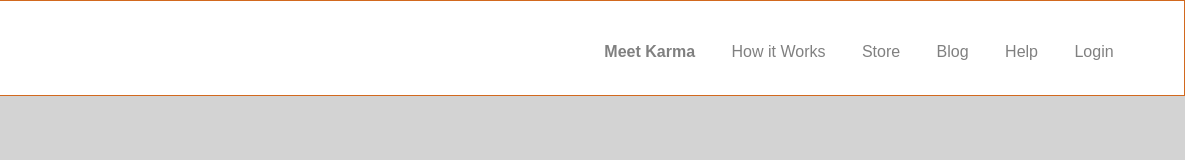
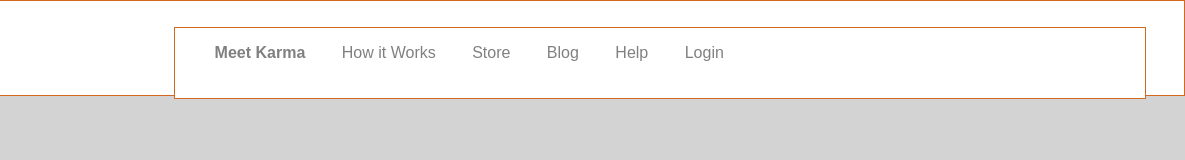
Before and after one commit to chavraqul/Karma_Clone, a plain HTML site: page index.html in a window 1280 px wide. Shown: the full height of the page, 95-1280 px from the left. Drawn offline with Linux system fonts and the light colour scheme.

Commit message:
changing my nav bar to what it should be, bummer, i thought i had all right

```diff
--- a/css/style.css
+++ b/css/style.css
@@ -444,6 +444,20 @@ div{
   background-color: white;
 }
 
+/****Navigation section****/
+.navbar{
+    float: right;
+    background-color: white;
+
+}
+
+/*Notes: margin: 0 auto to center*/
+.navbar > .content{
+  width: 970px;
+  height: 70px;
+  margin: 0 auto;
+}
+
 .navLogo{
   width: 26px;
   max-width: 10%;
@@ -455,11 +469,6 @@ div{
   padding-top: 2%;
   padding-bottom: 2%;
   padding-right: 3%;
-
-}
-
-.navBarLinks{
-    float: right;
 
 }
 
--- a/index.html
+++ b/index.html
@@ -7,7 +7,7 @@
 </head>
 <body>
 
-	<header>
+	<body>
 
 		<div class="navBarHeader">
 			<image class="navLogo" src="images/karma-logo.png"/>
@@ -15,7 +15,8 @@
 
 
 
-		<nav class="navBarLinks">
+		<nav class="navbar">
+			<div class="content">
 			<ul class="links">
 				<li class="bold-font"><a href="">Meet Karma</a></li>
 				<li><a href="">How it Works</a></li>
@@ -24,6 +25,7 @@
 				<li><a href="">Help</a></li>
 				<li><a href="">Login</a></li>
 			</ul>
+			</div>
 		</nav>
 		</div>
 	</header>
```
